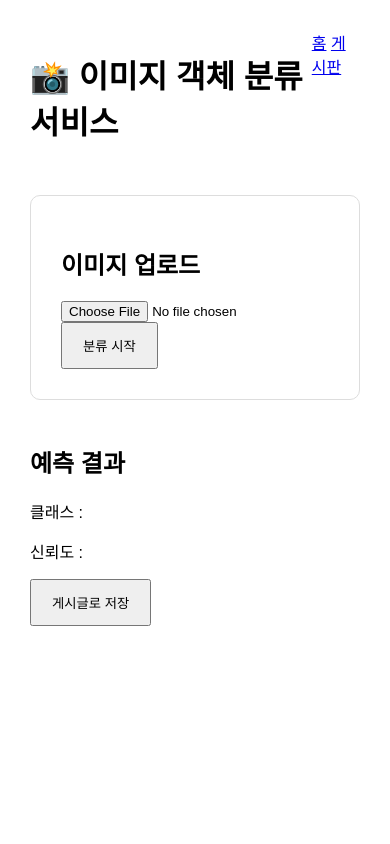
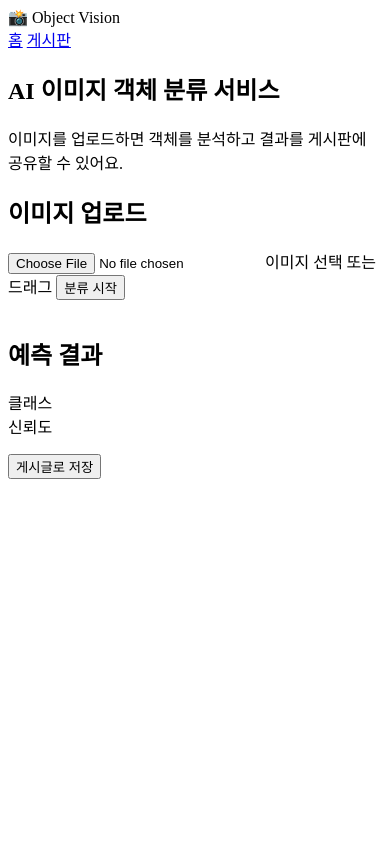
Before and after one commit to EUNTELLA/Deeplearning_Board, a Python web app: template frontend/templates/index.html in a window 390 px wide. Run offline with Jinja, Linux system fonts and the light colour scheme; the template is opened without the code that fills it, so the values that code supplies are empty.

Commit message:
feat: redesign frontend UI

```diff
--- a/frontend/static/css/style.css
+++ b/frontend/static/css/style.css
@@ -1,35 +1,286 @@
-body{
-font-family:sans-serif;
-max-width:1000px;
-margin:auto;
-padding:30px;
+/* ===== Base ===== */
+* {
+    margin: 0;
+    padding: 0;
+    box-sizing: border-box;
 }
 
-header{
-display:flex;
-justify-content:space-between;
-margin-bottom:30px;
+body {
+    font-family: -apple-system, BlinkMacSystemFont,
+        "SF Pro Display", "Pretendard", sans-serif;
+    max-width: 1100px;
+    margin: auto;
+    padding: 48px 24px;
+    background: #f9fafb;
+    color: #191f28;
+    line-height: 1.6;
 }
 
-.upload-box{
-padding:30px;
-border:1px solid #ddd;
-border-radius:10px;
+
+/* ===== Header ===== */
+header {
+    display: flex;
+    justify-content: space-between;
+    align-items: center;
+    padding: 18px 28px;
+    margin-bottom: 40px;
+
+    background: rgba(255, 255, 255, .8);
+    backdrop-filter: blur(20px);
+
+    border: 1px solid rgba(0, 0, 0, .05);
+    border-radius: 24px;
+
+    box-shadow:
+        0 4px 20px rgba(0, 0, 0, .04);
 }
 
-button{
-padding:12px 20px;
-cursor:pointer;
+/* 로고/제목 */
+header h1 {
+    font-size: 30px;
+    font-weight: 700;
+    letter-spacing: -0.03em;
 }
 
-#preview{
-max-width:400px;
-margin-top:20px;
+
+/* ===== Upload Box ===== */
+.upload-box {
+    background: white;
+    padding: 48px;
+    border-radius: 32px;
+    border: 1px solid #eef0f3;
+
+    box-shadow:
+        0 8px 30px rgba(15, 23, 42, .05);
+
+    text-align: center;
+    transition: .3s;
 }
 
-.card{
-border:1px solid #ddd;
-padding:20px;
-margin:20px 0;
-border-radius:12px;
+.upload-box:hover {
+    transform: translateY(-3px);
+    box-shadow:
+        0 14px 40px rgba(15, 23, 42, .08);
 }
+
+/* drag 느낌 */
+.upload-box input {
+    margin-top: 18px;
+}
+
+
+/* ===== Button ===== */
+button {
+    background: #3182f6;
+    /* toss blue */
+    color: white;
+    border: none;
+    padding: 14px 26px;
+    font-size: 15px;
+    font-weight: 600;
+
+    border-radius: 14px;
+    cursor: pointer;
+
+    transition: .2s;
+    box-shadow:
+        0 4px 14px rgba(49, 130, 246, .25);
+}
+
+button:hover {
+    background: #1f6feb;
+    transform: translateY(-2px);
+}
+
+button:active {
+    transform: scale(.98);
+}
+
+
+/* ===== Preview Image ===== */
+#preview {
+    display: block;
+    max-width: 420px;
+    width: 100%;
+    margin: 30px auto;
+    border-radius: 24px;
+
+    box-shadow:
+        0 12px 32px rgba(0, 0, 0, .08);
+}
+
+
+/* ===== Result Card ===== */
+.card {
+    background: white;
+    border: none;
+
+    padding: 30px;
+    margin: 24px 0;
+
+    border-radius: 28px;
+
+    box-shadow:
+        0 8px 30px rgba(15, 23, 42, .05);
+
+    transition: .25s;
+}
+
+.card:hover {
+    transform: translateY(-4px);
+    box-shadow:
+        0 14px 40px rgba(15, 23, 42, .08);
+}
+
+.card h2 {
+    font-size: 24px;
+    font-weight: 700;
+    margin-bottom: 12px;
+    letter-spacing: -0.03em;
+}
+
+.card p {
+    font-size: 16px;
+    color: #4e5968;
+}
+
+
+/* ===== Confidence bar (예측확률용) ===== */
+.progress {
+    margin-top: 16px;
+    height: 10px;
+    background: #eef2f6;
+    border-radius: 999px;
+    overflow: hidden;
+}
+
+.progress-bar {
+    height: 100%;
+    width: 75%;
+    background: #3182f6;
+    border-radius: 999px;
+}
+
+
+/* ===== Mobile ===== */
+@media(max-width:768px) {
+
+    body {
+        padding: 24px 18px;
+    }
+
+    header {
+        padding: 18px 20px;
+        border-radius: 20px;
+    }
+
+    header h1 {
+        font-size: 24px;
+    }
+
+    .upload-box {
+        padding: 30px 24px;
+        border-radius: 24px;
+    }
+
+    .card {
+        padding: 24px;
+    }
+
+    .hero {
+        text-align: center;
+        margin: 70px 0 50px;
+    }
+
+    .hero h1 {
+        font-size: 56px;
+        font-weight: 800;
+        letter-spacing: -2px;
+        margin-bottom: 18px;
+    }
+
+    .hero p {
+        font-size: 20px;
+        color: #6b7684;
+    }
+
+
+    .navbar nav {
+        display: flex;
+        gap: 30px;
+    }
+
+    .navbar a {
+        text-decoration: none;
+        color: #333;
+        font-weight: 600;
+    }
+
+
+    /* 업로드 */
+    .upload-area {
+        display: block;
+        margin: 30px 0;
+        padding: 70px;
+        border: 2px dashed #dbe2ea;
+        border-radius: 28px;
+        cursor: pointer;
+    }
+
+    .upload-area input {
+        display: none;
+    }
+
+
+    /* 결과 행 */
+    .result-row {
+        display: flex;
+        justify-content: space-between;
+        padding: 16px 0;
+        border-bottom: 1px solid #f0f2f5;
+    }
+
+
+    /* 게시판 */
+    .post-grid {
+        display: grid;
+        grid-template-columns:
+            repeat(auto-fit, minmax(320px, 1fr));
+        gap: 30px;
+        margin-top: 30px;
+    }
+
+    .post-card {
+        text-decoration: none;
+        background: white;
+        border-radius: 30px;
+        overflow: hidden;
+        box-shadow: 0 8px 30px rgba(0, 0, 0, .06);
+        transition: .3s;
+        display: block;
+    }
+
+    .post-card:hover {
+        transform: translateY(-8px);
+    }
+
+    .post-card img {
+        width: 100%;
+        height: 240px;
+        object-fit: cover;
+    }
+
+    .post-body {
+        padding: 24px;
+    }
+
+    .post-body h3 {
+        font-size: 22px;
+        margin-bottom: 10px;
+    }
+
+    .post-body p {
+        color: #666;
+        margin-bottom: 14px;
+    }
+}
--- a/frontend/templates/index.html
+++ b/frontend/templates/index.html
@@ -1,16 +1,7 @@
-<!DOCTYPE html>
-<html lang="ko">
-
-<head>
-    <meta charset="UTF-8">
-    <title>이미지 객체 분류 게시판</title>
-    <link rel="stylesheet" href="/static/css/style.css">
-</head>
-
 <body>
 
-    <header>
-        <h1>📸 이미지 객체 분류 서비스</h1>
+    <header class="navbar">
+        <div class="logo">📸 Object Vision</div>
 
         <nav>
             <a href="/">홈</a>
@@ -19,37 +10,53 @@
     </header>
 
 
-    <section class="upload-box">
+    <section class="hero">
+        <h1>
+            AI 이미지 객체 분류 서비스
+        </h1>
 
+        <p>
+            이미지를 업로드하면 객체를 분석하고
+            결과를 게시판에 공유할 수 있어요.
+        </p>
+    </section>
+
+
+    <section class="upload-box card">
         <h2>이미지 업로드</h2>
 
         <form id="predictForm">
-            <input type="file" id="imageInput" accept="image/*">
+            <label class="upload-area">
+                <input type="file" id="imageInput" accept="image/*">
+                <span>
+                    이미지 선택 또는 드래그
+                </span>
+            </label>
+
             <button type="submit">
                 분류 시작
             </button>
         </form>
-
     </section>
 
 
-    <section id="previewSection">
+    <section id="previewSection" class="card">
         <img id="preview">
     </section>
 
 
-    <section id="resultBox">
+    <section id="resultBox" class="card">
         <h2>예측 결과</h2>
 
-        <p>
-            클래스 :
-            <span id="predictedClass"></span>
-        </p>
+        <div class="result-row">
+            <span>클래스</span>
+            <strong id="predictedClass"></strong>
+        </div>
 
-        <p>
-            신뢰도 :
-            <span id="confidence"></span>
-        </p>
+        <div class="result-row">
+            <span>신뢰도</span>
+            <strong id="confidence"></strong>
+        </div>
 
         <ul id="topK"></ul>
 
@@ -61,5 +68,3 @@
     <script src="/static/js/predict.js"></script>
 
 </body>
-
-</html>
```
Also changed, not shown: frontend/static/js/board.js (+10 -30 lines), frontend/templates/board.html (+10 -11 lines), frontend/templates/post_detail.html (+8 -26 lines).
